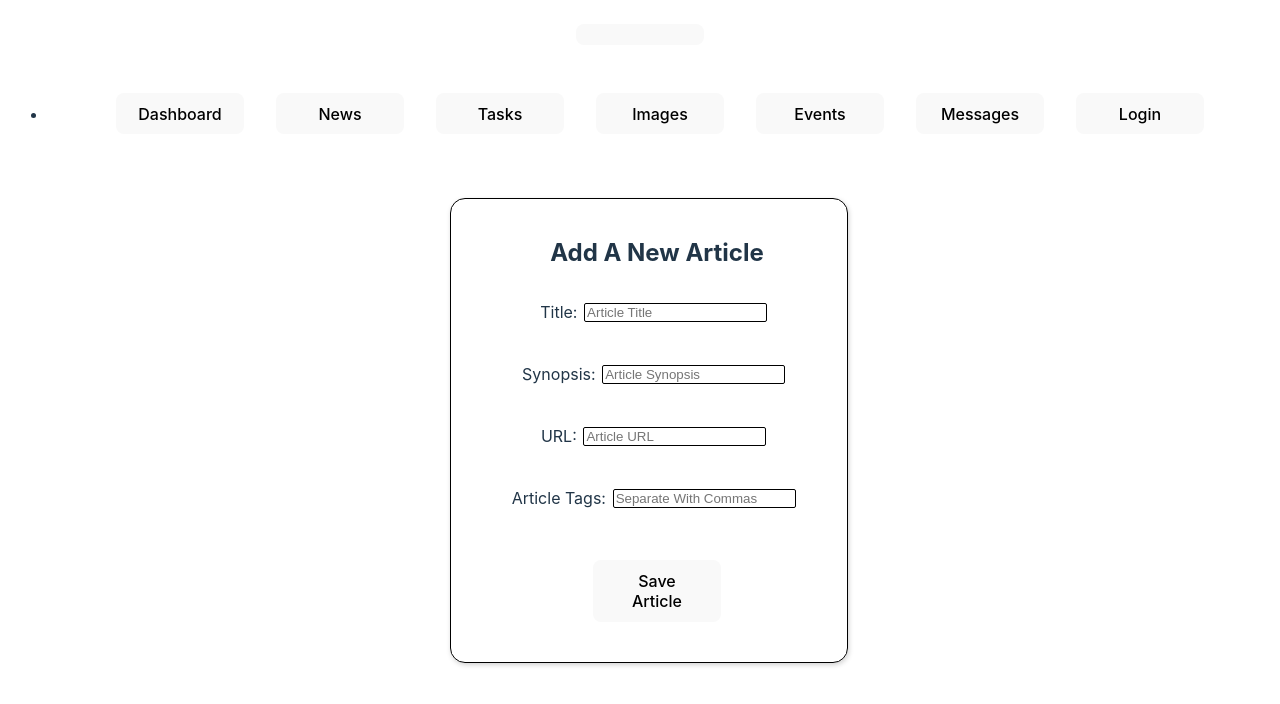
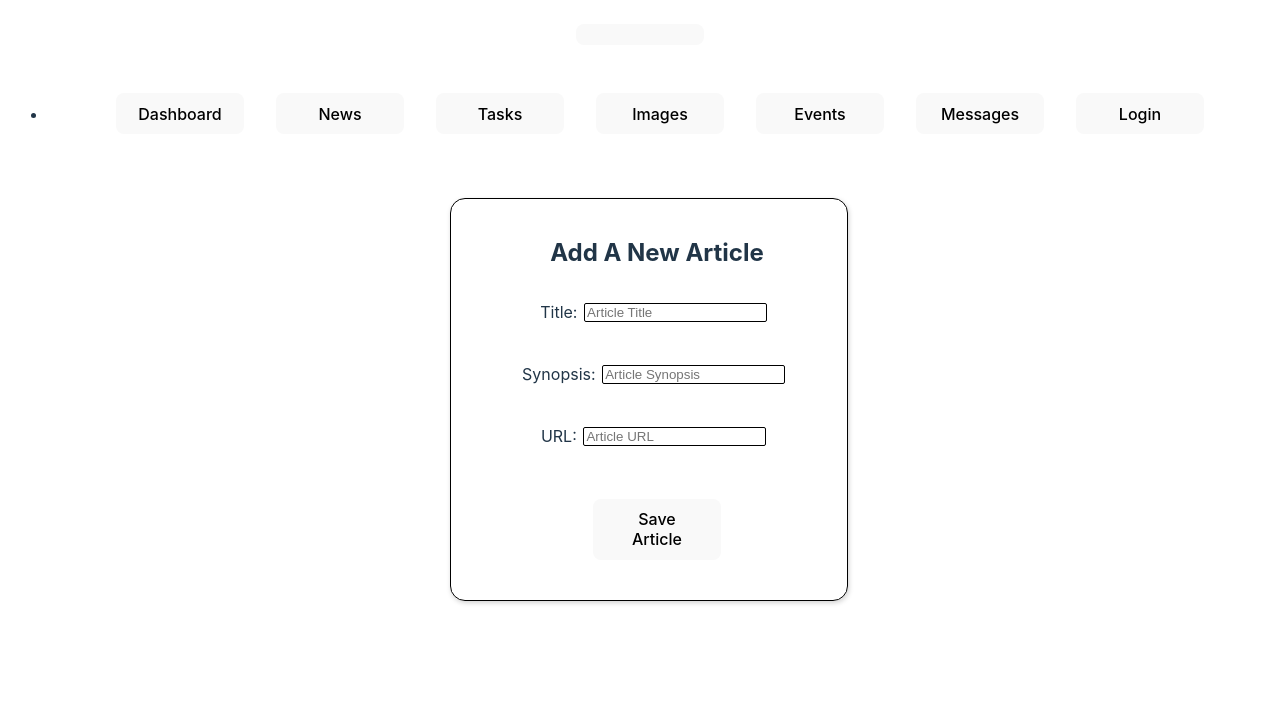
Before and after one commit to NewForce-Cohort-9/nutshell-react-loco-punk, a React (Vite) app: page /articles/new in a window 1280 px wide. Shown: the top 704 px of the page. Built offline with nearby package versions, Linux system fonts and the light colour scheme.

Commit message:
completed articles

```diff
--- a/src/Components/articles/Article.jsx
+++ b/src/Components/articles/Article.jsx
@@ -1,10 +1,7 @@
 import { useNavigate } from "react-router-dom"
 import { deleteArticle } from "../../Services/articleServices.jsx"
-import { useEffect, useState } from "react"
 
 export const Article = ({ article, getAndSetArticles, currentUser }) => {
-    const [tagArray, setTagArray] = useState([])
-
     const navigate = useNavigate()
 
     const handleArticleDelete = (articleId) => {
@@ -13,31 +10,18 @@ export const Article = ({ article, getAndSetArticles, currentUser }) => {
         })
     }
 
-    useEffect(() => {
-        console.log(article.tags)
-        const articleTagArray = article.tags.map()
-        setTagArray(articleTagArray)
-        console.log(tagArray)
-    }, [])
-
     return (
         <>
             <article className="articleCard">
-                <div className="articleCardContent">
                 <section>
                     <header>{article.title}</header>
                     <div>{article.synopsis}</div>
                     <button onClick={() => {window.location.href = `${article.url}`}}>Read More</button>
                 </section>
                 <footer className="articleButtons">
-                        {currentUser === article.userId ? <button onClick={() => {navigate(`/articles/${article.id}/edit`)}}>Edit</button> : ""}
+                    {currentUser?.id === article.userId ? <button onClick={() => {navigate(`/articles/${article.id}/edit`)}}>Edit</button> : ""}
                     <button onClick={() => {handleArticleDelete(article.id)}}>Delete</button>
                 </footer>
-                </div>
-                <div className="articleTagList">
-                    <h4>Tags</h4>
-
-                </div>
             </article>
         </>
     )
--- a/src/Components/articles/ArticleEdit.jsx
+++ b/src/Components/articles/ArticleEdit.jsx
@@ -80,20 +80,6 @@ export const ArticleEdit = () => {
             </fieldset>
             <fieldset className="noBorder">
                 <div>
-                    <label>Article Tags:</label>
-                    <input
-                        type="text"
-                        placeholder="Separate With Commas"
-                        onChange={(event) => {
-                            const articleCopy = {...article}
-                            articleCopy.tags = event.target.value
-                            setArticle(articleCopy)
-                        }}
-                    />
-                </div>
-            </fieldset>
-            <fieldset className="noBorder">
-                <div>
                     <button onClick={handleArticleEdit}>Save</button>
                 </div>
             </fieldset>
--- a/src/components/articles/AllArticles.jsx
+++ b/src/components/articles/AllArticles.jsx
@@ -2,11 +2,10 @@ import { useEffect, useState } from "react"
 import { getAllArticles } from "../../Services/articleServices.jsx"
 import { Article } from "./Article.jsx"
 import "./Articles.css"
-import { Link, useNavigate } from "react-router-dom"
+import { useNavigate } from "react-router-dom"
 
-export const AllArticles = () => {
+export const AllArticles = ({ currentUser }) => {
     const [allArticles, setAllArticles] = useState([])
-    const [currentUser, setCurrentUser] = useState(0)
 
     const navigate = useNavigate()
 
@@ -14,15 +13,12 @@ export const AllArticles = () => {
         getAllArticles().then(articlesArray => {
             const reverse = articlesArray.reverse()
             setAllArticles(reverse)
-            setCurrentUser(1)
         })
     }
 
-    console.log(currentUser)
-
     useEffect(() => {
         getAndSetArticles()
-    }, [])
+    }, [currentUser])
 
 
     return (
--- a/src/components/articles/Articles.css
+++ b/src/components/articles/Articles.css
@@ -6,7 +6,7 @@
 
 .articleCard {
     display: flex;
-    flex-direction: row;
+    flex-direction: column;
     justify-content: space-evenly;
     align-items: center;
     width: 40%;
@@ -14,13 +14,6 @@
     margin: 2em;
     border: solid 1px black;
     border-radius: 15px;
-}
-
-.articleCardContent {
-    display: flex;
-    flex-direction: column;
-    justify-content: space-evenly;
-    align-items: center;
 }
 
 .articleContainer {
@@ -40,10 +33,6 @@
     border-radius: 15px;
 }
 
-.articleTagList {
-
-}
-
 input {
     margin: 0.5em;
     border: solid black 1px;
--- a/src/components/articles/NewArticle.jsx
+++ b/src/components/articles/NewArticle.jsx
@@ -4,7 +4,7 @@ import "./Articles.css"
 
 export const NewArticle = () => {
     const currentUser = 4
-    const [article, setArticle] = useState({ title: "", synopsis: "", url: "", userId: currentUser, time: "", date: "", tags: [] })
+    const [article, setArticle] = useState({ title: "", synopsis: "", url: "", userId: currentUser, time: "", date: "" })
 
     console.log(currentUser)
 
@@ -70,20 +70,6 @@ export const NewArticle = () => {
             </fieldset>
             <fieldset className="noBorder">
                 <div>
-                    <label>Article Tags:</label>
-                    <input
-                        type="text"
-                        placeholder="Separate With Commas"
-                        onChange={(event) => {
-                            const articleCopy = {...article}
-                            articleCopy.tags.splice(0, articleCopy.tags.length, event.target.value)
-                            setArticle(articleCopy)
-                        }}
-                    />
-                </div>
-            </fieldset>
-            <fieldset className="noBorder">
-                <div>
                     <button onClick={handleArticleCreation}>Save Article</button>
                 </div>
             </fieldset>
--- a/src/views/ApplicationViews.jsx
+++ b/src/views/ApplicationViews.jsx
@@ -10,12 +10,16 @@ import { ArticleEdit } from "../Components/articles/ArticleEdit.jsx"
 
 
 export const ApplicationViews = () => {
-    const [currentUser, setCurrentUser] = useState(0)
+    const [currentUser, setCurrentUser] = useState({})
 
     useEffect(() => {
-        setCurrentUser(4)
-        console.log(currentUser)
+        const localNutshellUser = localStorage.getItem("nutshell_user")
+        const currentUser = JSON.parse(localNutshellUser)
+        setCurrentUser(currentUser)
     }, [])
+
+    console.log(currentUser)
+
 
     return (
         <Routes>
@@ -28,7 +32,6 @@ export const ApplicationViews = () => {
                     </>
                 }
             >
-                {/* <Route index element={<Dashboard />} /> */}
                 <Route index element={<Dashboard />} />
 
                 <Route path="login">
@@ -40,12 +43,10 @@ export const ApplicationViews = () => {
                 </Route>
 
                 <Route path="articles" >
-                    <Route index element={<AllArticles />} />
-                    <Route path="new" element={<NewArticle />} />
-                    <Route path=":articleId/edit" element={<ArticleEdit />} />
+                    <Route index element={<AllArticles currentUser={currentUser} />} />
+                    <Route path="new" element={<NewArticle currentUser={currentUser} />} />
+                    <Route path=":articleId/edit" element={<ArticleEdit currentUser={currentUser} />} />
                 </Route>
-
-
             </Route>
         </Routes>
     )
```
Lines whose indentation alone changed are shown as unchanged.
